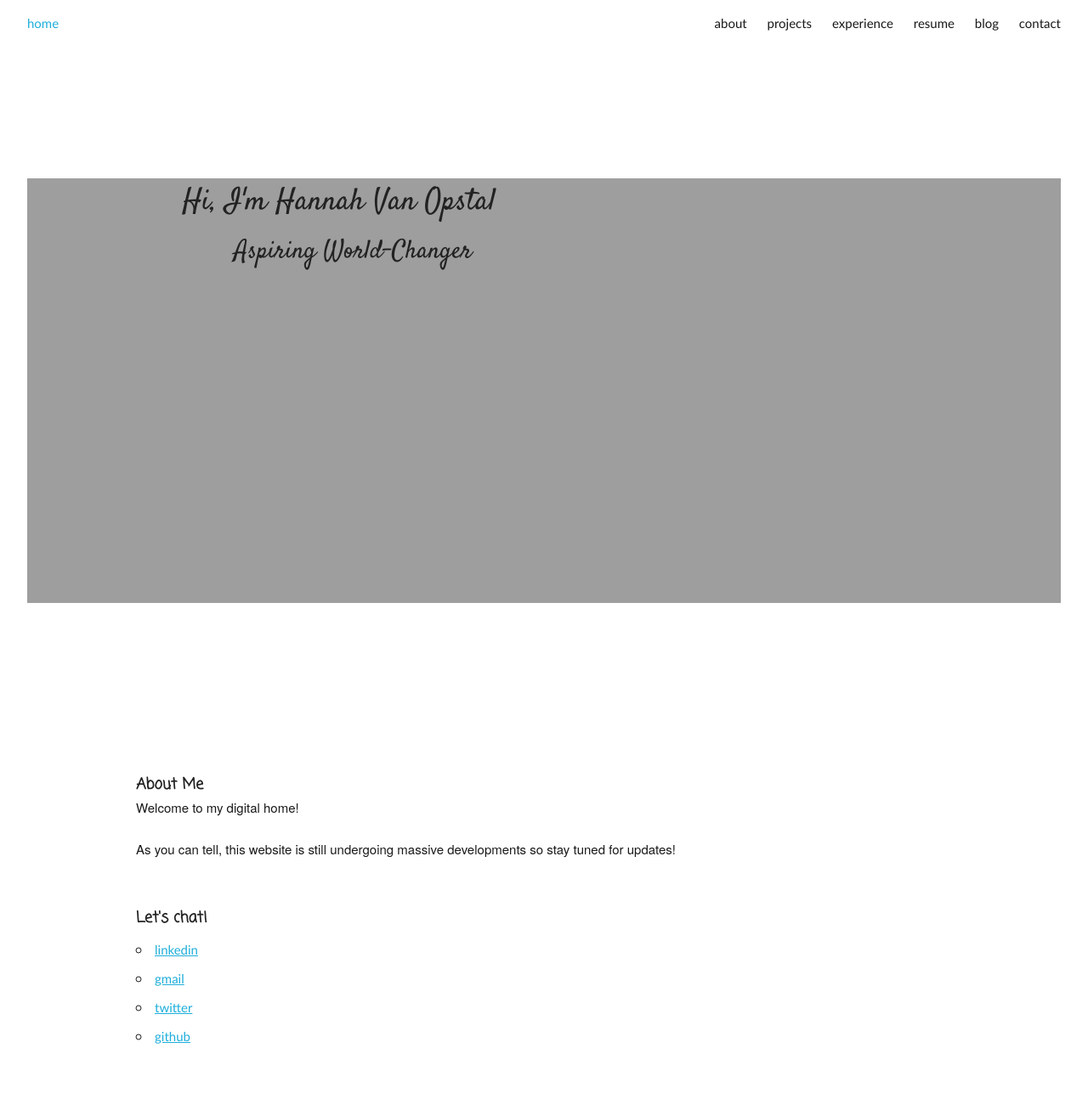
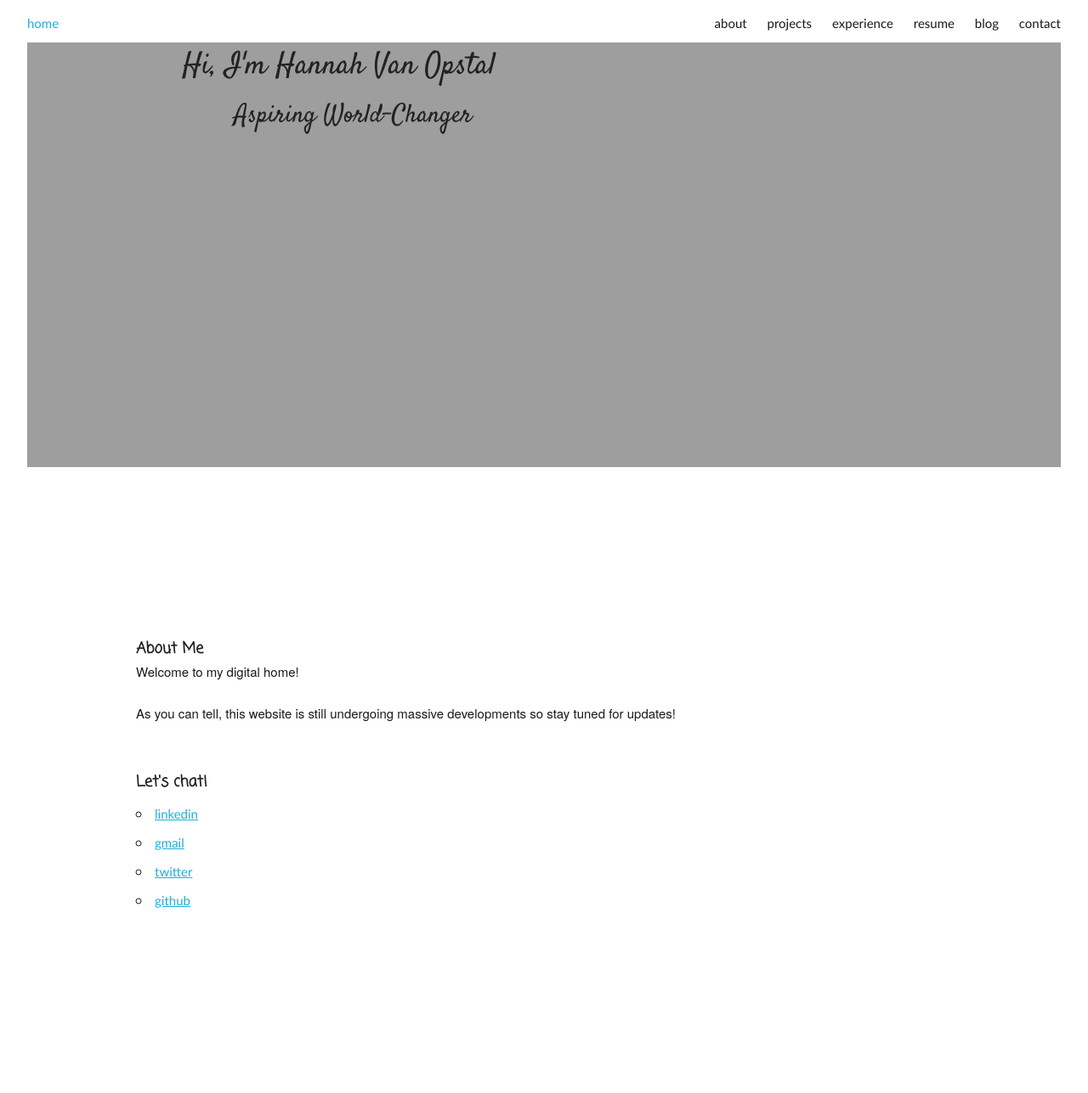
Before and after one commit to hvanopstal/hvanopstal.github.io, a Jekyll site: the page index.html, which Jekyll copies as it is, in a window 1280 px wide. Shown: the whole page at 85% size. Built offline with Jekyll 4.4.1, drawn with Linux system fonts in a browser that asks for light colours; some web fonts are replaced; after the commit the page ends 1127 px from its top, so only the background shows below that.

Commit message:
Update main.css

```diff
--- a/css/main.css
+++ b/css/main.css
@@ -99,6 +99,7 @@ ul.posts li {
         .navigation-bar ul li a:hover { color: #5e5e5e; }
 
 .intro {
+  margin-top: 20px;
   font-family: "Satisfy", "Calibri", Arial;
   <!-- margin-top: 180px;
   margin-bottom: 200px; -->
@@ -109,7 +110,6 @@ ul.posts li {
   background-size: cover;
 }
   .intro-welcome {
-    margin-top: 180px;
     font-size: 2.4em;
     margin-left: 15%;
   }
```
